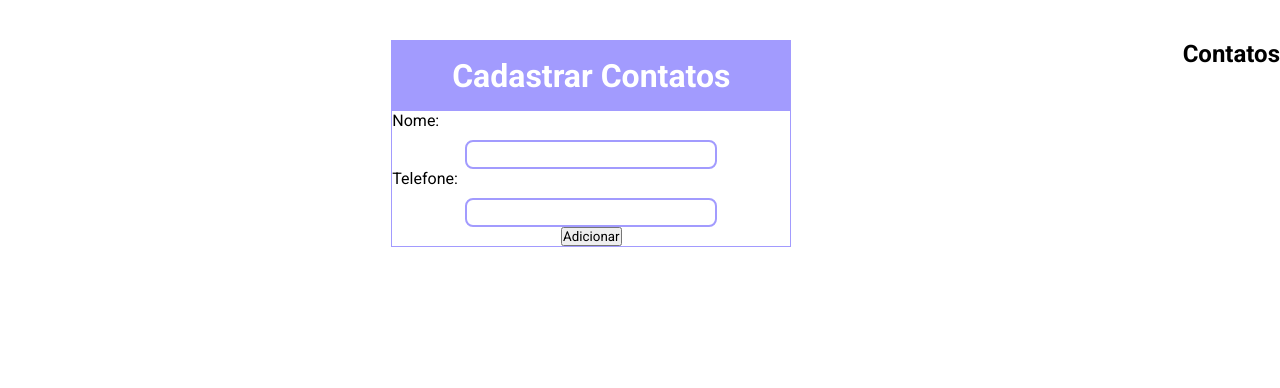
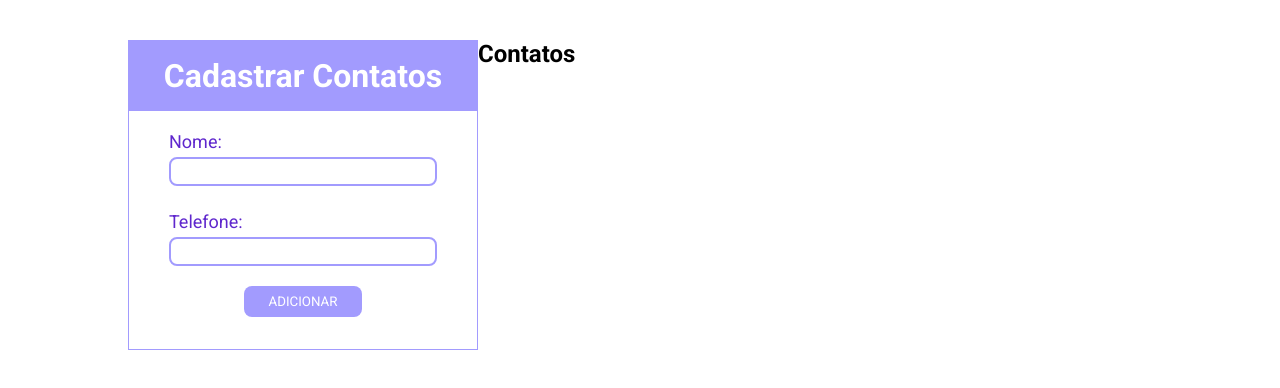
Before and after one commit to ThaisGO/exercicio_agenda_js, a plain HTML site: page index.html in a window 1280 px wide. Drawn offline with Linux system fonts and the light colour scheme.

Commit message:
style: estilizado área de cadastro de contatos

```diff
--- a/index.html
+++ b/index.html
@@ -5,7 +5,7 @@
     <meta name="viewport" content="width=device-width, initial-scale=1.0">
     <link rel="preconnect" href="https://fonts.googleapis.com">
     <link rel="preconnect" href="https://fonts.gstatic.com" crossorigin>
-    <link href="https://fonts.googleapis.com/css2?family=Archivo+Black&family=Roboto:wght@400;700&display=swap" rel="stylesheet">
+    <link href="https://fonts.googleapis.com/css2?family=Archivo+Black&family=Roboto:wght@400;500;700&display=swap" rel="stylesheet">
 
     <link rel="stylesheet" href="./main.css">
     <title>Agenda EBAC</title>
--- a/main.css
+++ b/main.css
@@ -6,19 +6,18 @@
 }
 
 .container {
-    max-width: 1360px;
+    /* max-width: 1440px; */
+    max-width: 1024px;
     margin: 40px auto;
-    /* width: 100%; */
+    width: 100%;
     display: flex;
-    justify-content: center;
+    /* justify-content: center; */
 }
 
 .cadastro-container {
     border: solid 1px #A29BFE;
-    max-width: 400px;
+    max-width: 350px;
     width: 100%;
-    /* text-align: center; */
-    margin: 0 auto;
 }
 
 .cadastro-container h1{
@@ -29,15 +28,46 @@
     padding: 16px 32px;
 }
 
+.cadastro-container form {
+    margin: 0 auto;
+    padding: 20px 40px;
+}
+
 .cadastro-container form input,
 .cadastro-container form label,
 .cadastro-container form button {
     display: block;
-    margin: 0 auto;
 }
+.cadastro-container form label {
+    color: #5F27CD;
+    font-size: 18px;
+    font-weight: medium;
+}
+
+.cadastro-container form label:nth-child(2) {
+    margin-top: 25px;
+}
+
 .cadastro-container form input {
-    margin-top: 10px;
+    width: 100%;
+    margin-top: 5px;
     padding: 5px 48px;
     border: solid 2px #A29BFE;
     border-radius: 8px;
 }
+
+.cadastro-container form button {
+    margin: 20px auto 12px auto;
+    padding: 8px 24px;
+    border: none;
+    border-radius: 8px;
+    background-color: #A29BFE;
+    color: #FFF;
+    text-transform: uppercase;
+    transition: 0.7s;
+    cursor: pointer;
+}
+
+.cadastro-container form button:hover {
+    background-color: #5F27CD;
+}
```
